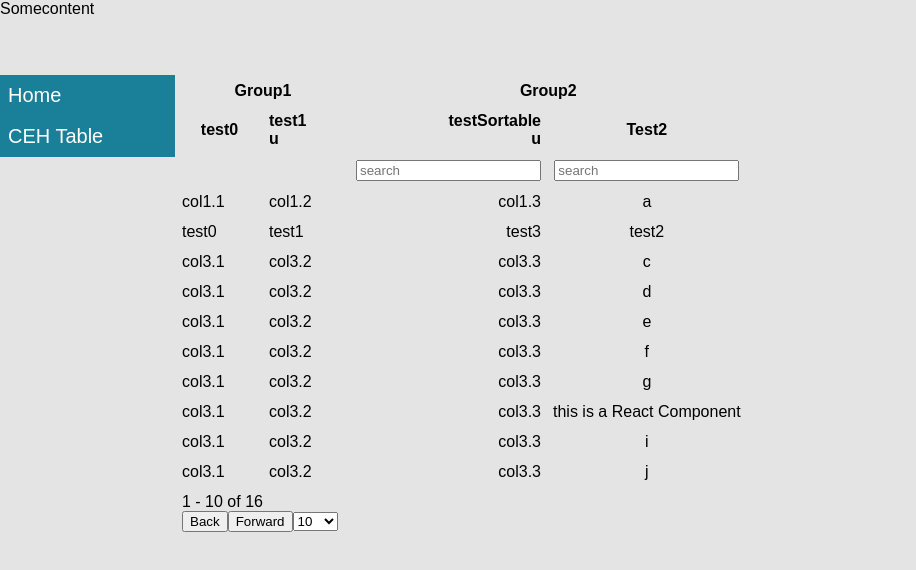
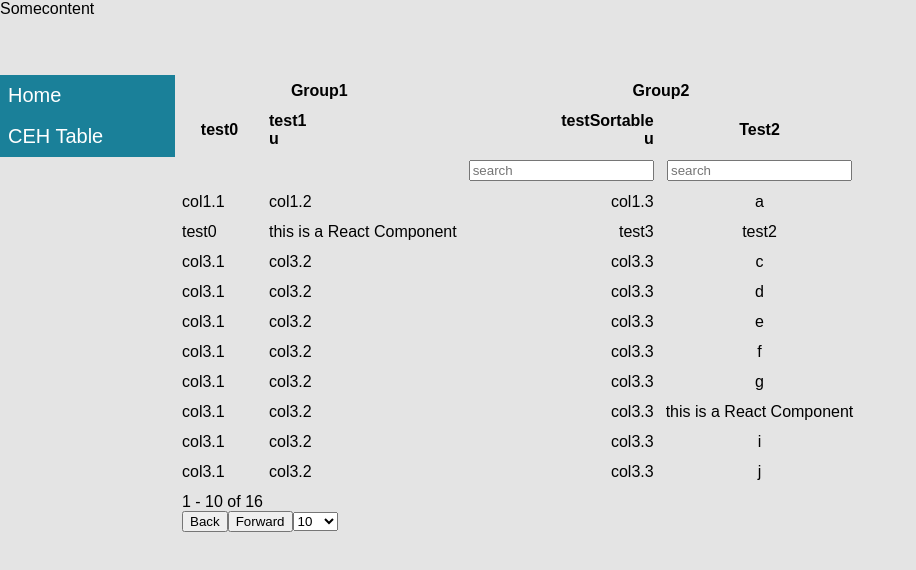
Before and after one commit to NoahWallace/react-datatable, a React app: page /tables in a window 1280 px wide. Shown: the top 570 px of the page, without its empty margins (0-916 px from the left). Built offline with nearby package versions, Linux system fonts and the light colour scheme.

Commit message:
added external http request methods

```diff
--- a/src/Components/CEHTable/Footer/tfoot.tsx
+++ b/src/Components/CEHTable/Footer/tfoot.tsx
@@ -25,9 +25,10 @@ export class Footer extends React.Component<any, any> {
 
 	};
 	setPager = () => {
-		let position= this.props.skip || this.props.position;
-		let count= this.props.totalRows || this.props.currentRowLength;
+		let position= this.props.position;
+		let count=  this.props.currentRowLength;
 		let current =  position + this.props.rpp > count ? count :position+this.props.rpp   ;
+
 		return {
 			position: position+1,
 			count,
--- a/src/Components/CEHTable/Header/thead.tsx
+++ b/src/Components/CEHTable/Header/thead.tsx
@@ -129,14 +129,14 @@ let StandardHeaderCell: React.StatelessComponent<any> = (props) => {
 };
 
 let SearchHeaderCell: React.StatelessComponent<any> = (props) => {
-	let {id,search} = props;
+	let {id,search, rowIdx, cellIdx} = props;
 
 	return (
 		<th>
 			<div>
 				<input type="text" placeholder="search"
 					   data-id={id}
-					   data-target={JSON.stringify(props)}
+					   data-target={JSON.stringify({rowIdx,cellIdx,id})}
 					   onKeyUp={search}/>
 			</div>
 		</th>
--- a/src/Components/CEHTable/Rows/tbody.tsx
+++ b/src/Components/CEHTable/Rows/tbody.tsx
@@ -9,7 +9,7 @@ export interface ITableRowsProps {
 }
 
 export class Rows extends React.Component<ITableRowsProps, any> {
-	getRows = () => {console.log(this.props.position)
+	getRows = () => {
 		return this.props.items
 			.filter((row, i) => {
 				return i >= this.props.position && i < this.props.position + this.props.rpp;
--- a/src/Components/CEHTable/table.tsx
+++ b/src/Components/CEHTable/table.tsx
@@ -161,14 +161,17 @@ export class CEHTable extends React.Component<ITableFields, any> {
 
 	};
 	setPaging = (v) => {
+
 		this.setState({rowsPerPage: v});
+		this.props.paging ? this.props.paging(v):""
 	};
 	setPosition = (v) => {
 		this.setState({position: v});
+
 	};
 
 	render () {
-
+		let {position, totalRecordCount}=this.props
 		return (
 			<div className="table-container">
 				<table>
@@ -184,11 +187,11 @@ export class CEHTable extends React.Component<ITableFields, any> {
 						  headers={this.state.headerRows}
 					/>
 					<Footer
-						setPaging={this.setPaging}
+						setPaging={ this.setPaging}
 						rpp={this.state.rowsPerPage}
 						setPosition={this.setPosition}
-						position={this.state.position}
-						rowLength={this.state.rowLength}
+						position={position || this.state.position}
+						rowLength={totalRecordCount || this.state.rowLength}
 						currentRowLength={this.state.currentRowLength}
 					/>
 				</table>
--- a/src/example/Layout/app.tsx
+++ b/src/example/Layout/app.tsx
@@ -45,7 +45,7 @@ let mockData = {
 	],
 	rows:    [
 		[ 'col1.1', 'col1.2', 'col1.3', 'a' ],
-		{idtest0: 'test0', idtest1: 'test1', idtest2: 'test2', idtest3: 'test3'},
+		{idtest0: 'test0', idtest1: <ABC/>, idtest2: 'test2', idtest3: 'test3'},
 		[ 'col3.1', 'col3.2', 'col3.3', 'c' ],
 		[ 'col3.1', 'col3.2', 'col3.3', 'd' ],
 		[ 'col3.1', 'col3.2', 'col3.3', 'e' ],
@@ -95,6 +95,10 @@ export const Temp = () => {
 			<CEHTable
 				headers={mockData.headers}
 				rows={mockData.rows}
+				sort = {(direction,key)=>{console.log(`${direction},${key}`)}}
+				filter = {(obj)=>{console.log(obj)}}
+				paging = {(v)=>{console.log(v)}}
+
 			/>
 		</div>
 	);
```
Also changed, not shown: src/Components/CEHTable/ITable.d.ts (+7 -3 lines).
